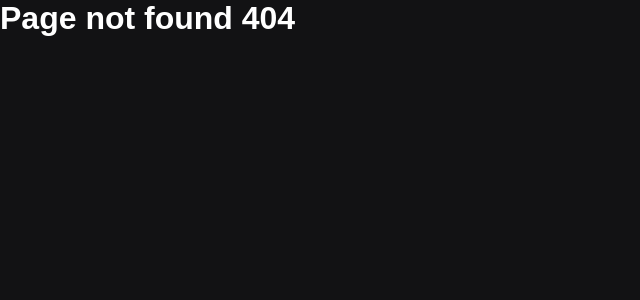
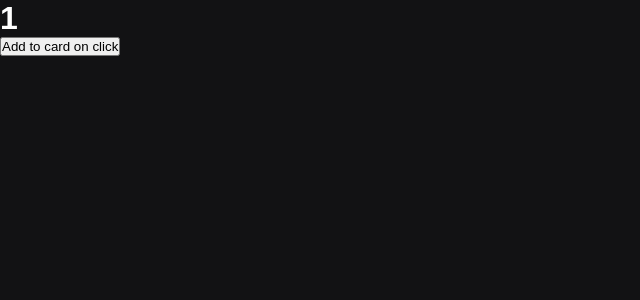
Before and after one commit to JoseMurilloc/next-start-course, a Next.js app: page /catalog/products/1 in a window 1280 px wide. Before the commit this address had no page. Shown: the top 300 px of the page, without its empty margins (0-640 px from the left). Built offline with nearby package versions, Linux system fonts and the light colour scheme.

Commit message:
Imports Dynamic with NEXT 🤍

```diff
--- /dev/null
+++ b/src/components/AddToCardModel.tsx
@@ -0,0 +1,9 @@
+const AddToCardModel: React.FC = () => {
+  return (
+    <div>
+      Do you really want to add this product to the cart?
+    </div>
+  );
+}
+
+export default AddToCardModel;
--- /dev/null
+++ b/src/pages/catalog/products/[slug].tsx
@@ -0,0 +1,28 @@
+import {  useRouter } from 'next/router';
+import { useState } from 'react';
+import dynamic from 'next/dynamic'
+
+const AddToCardModel = dynamic(
+  () => import('../../../components/AddToCardModel'),
+  { loading: () => <p>Loading...</p>, ssr: false }
+);
+
+export default function Product() {
+  const router = useRouter();
+  const [isAddToCardModelVisible, setIsAddToCardModelVisible] = useState(false);
+
+  function handleAddToCard() {
+    setIsAddToCardModelVisible(true)
+  }
+
+  return (
+    <>
+      <h1>{router.query.slug}</h1>
+
+      <button onClick={handleAddToCard} >Add to card on click</button>
+
+      { isAddToCardModelVisible && <AddToCardModel /> }
+
+    </>
+  );
+}
```
Also changed, not shown: src/pages/products/[slug].tsx (deleted, +0 -7 lines).
